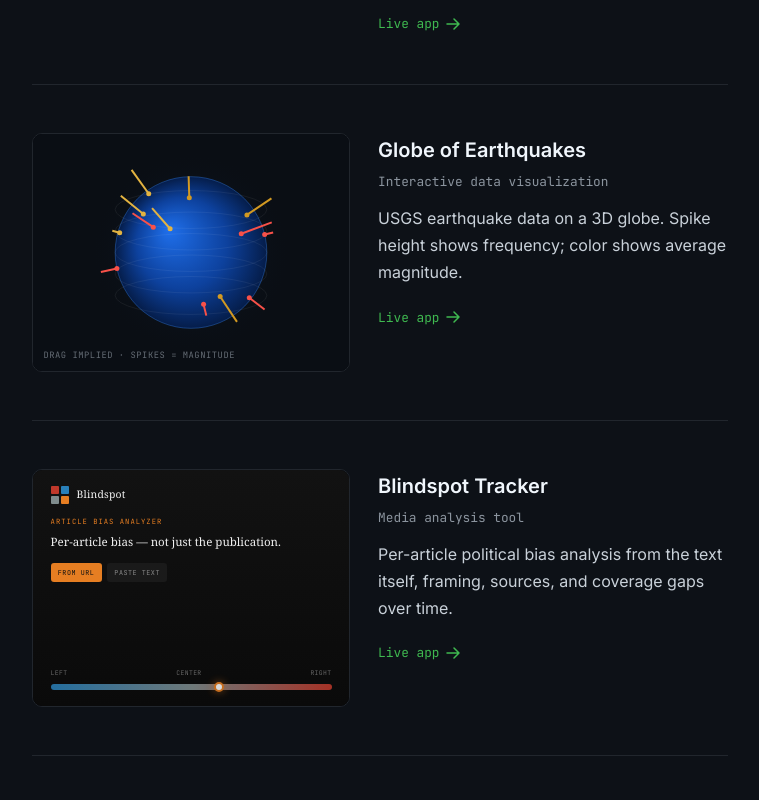
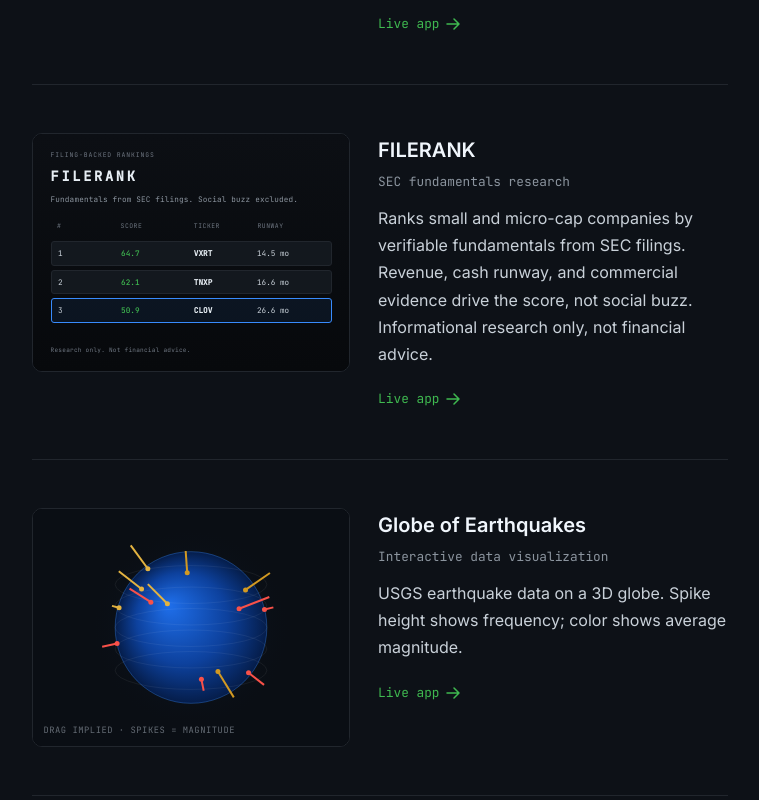
Before and after one commit to P0RTSIDE/PersonalPortfolio, a React (Vite) app: page / in a window 1280 px wide. Shown: the part 1560-2360 px from the top of the page, without its empty margins (260-1019 px from the left). Built offline with nearby package versions, Linux system fonts and the light colour scheme.

Commit message:
Add FILERANK penny stock research project to portfolio.

```diff
--- /dev/null
+++ b/src/components/previews/FilerrankPreview.tsx
@@ -0,0 +1,42 @@
+import { useEffect, useState } from "react";
+
+const ROWS = [
+  { rank: 1, ticker: "VXRT", score: 64.7, runway: "14.5 mo" },
+  { rank: 2, ticker: "TNXP", score: 62.1, runway: "16.6 mo" },
+  { rank: 3, ticker: "CLOV", score: 50.9, runway: "26.6 mo" }
+] as const;
+
+/** Mini FILERANK leaderboard with animated score highlight. */
+export function FilerrankPreview() {
+  const [active, setActive] = useState(0);
+
+  useEffect(() => {
+    const id = setInterval(() => setActive((a) => (a + 1) % ROWS.length), 2600);
+    return () => clearInterval(id);
+  }, []);
+
+  return (
+    <div className="preview preview--filerrank">
+      <p className="fr-kicker">Filing-backed rankings</p>
+      <p className="fr-brand">FILERANK</p>
+      <p className="fr-tagline">Fundamentals from SEC filings. Social buzz excluded.</p>
+      <div className="fr-table" role="presentation">
+        <div className="fr-head">
+          <span>#</span>
+          <span>Score</span>
+          <span>Ticker</span>
+          <span>Runway</span>
+        </div>
+        {ROWS.map((row, i) => (
+          <div key={row.ticker} className={`fr-row${active === i ? " fr-row--active" : ""}`}>
+            <span>{row.rank}</span>
+            <span className="fr-score">{row.score.toFixed(1)}</span>
+            <span className="fr-ticker">{row.ticker}</span>
+            <span>{row.runway}</span>
+          </div>
+        ))}
+      </div>
+      <p className="fr-note">Research only. Not financial advice.</p>
+    </div>
+  );
+}
--- a/src/components/previews/index.tsx
+++ b/src/components/previews/index.tsx
@@ -1,6 +1,7 @@
 import type { PreviewId } from "../../projects";
 import { BlindspotPreview } from "./BlindspotPreview";
 import { DeforestationPreview } from "./DeforestationPreview";
+import { FilerrankPreview } from "./FilerrankPreview";
 import { GlobePreview } from "./GlobePreview";
 import { ToesDownPreview } from "./ToesDownPreview";
 
@@ -14,5 +15,7 @@
       return <ToesDownPreview />;
     case "deforestation":
       return <DeforestationPreview />;
+    case "filerrank":
+      return <FilerrankPreview />;
   }
 }
--- a/src/index.css
+++ b/src/index.css
@@ -312,6 +312,92 @@
   text-transform: uppercase;
   color: rgba(139, 148, 158, 0.7);
   pointer-events: none;
+}
+
+/* FILERANK mini UI */
+.preview--filerrank {
+  padding: 1rem 1.1rem;
+  background: linear-gradient(180deg, #0c0f14 0%, #07090c 100%);
+  font-family: var(--mono);
+  overflow: hidden;
+}
+
+.fr-kicker {
+  margin: 0;
+  font-size: 0.4rem;
+  letter-spacing: 0.14em;
+  text-transform: uppercase;
+  color: #6e7681;
+}
+
+.fr-brand {
+  margin: 0.25rem 0 0;
+  font-size: 0.85rem;
+  font-weight: 600;
+  letter-spacing: 0.2em;
+  color: #e6edf3;
+}
+
+.fr-tagline {
+  margin: 0.35rem 0 0.75rem;
+  font-size: 0.48rem;
+  line-height: 1.4;
+  color: #8b949e;
+  letter-spacing: 0.02em;
+}
+
+.fr-table {
+  flex: 1;
+  display: flex;
+  flex-direction: column;
+  gap: 0.25rem;
+  font-size: 0.48rem;
+  color: #c9d1d9;
+}
+
+.fr-head,
+.fr-row {
+  display: grid;
+  grid-template-columns: 1.2fr 1.4fr 1.2fr 1.4fr;
+  gap: 0.35rem;
+  align-items: center;
+  padding: 0.3rem 0.4rem;
+  border-radius: 3px;
+}
+
+.fr-head {
+  color: #6e7681;
+  text-transform: uppercase;
+  letter-spacing: 0.08em;
+  font-size: 0.4rem;
+}
+
+.fr-row {
+  background: rgba(22, 27, 34, 0.85);
+  border: 1px solid #21262d;
+  transition: border-color 0.25s ease, background 0.25s ease;
+}
+
+.fr-row--active {
+  border-color: #388bfd;
+  background: rgba(56, 139, 253, 0.08);
+}
+
+.fr-score {
+  color: #3fb950;
+  font-weight: 500;
+}
+
+.fr-ticker {
+  font-weight: 600;
+  color: #e6edf3;
+}
+
+.fr-note {
+  margin: 0.65rem 0 0;
+  font-size: 0.38rem;
+  color: #6e7681;
+  letter-spacing: 0.04em;
 }
 
 /* Forest clearing map mini UI */
--- a/src/projects.ts
+++ b/src/projects.ts
@@ -1,4 +1,4 @@
-export type PreviewId = "globe" | "blindspot" | "toes-down" | "deforestation";
+export type PreviewId = "globe" | "blindspot" | "toes-down" | "deforestation" | "filerrank";
 
 export interface Project {
   title: string;
@@ -18,6 +18,15 @@
     url: "https://illegal-deforestation-detector.vercel.app/",
     preview: "deforestation",
     image: "/projects/deforestation.png"
+  },
+  {
+    title: "FILERANK",
+    subtitle: "SEC fundamentals research",
+    description:
+      "Ranks small and micro-cap companies by verifiable fundamentals from SEC filings. Revenue, cash runway, and commercial evidence drive the score, not social buzz. Informational research only, not financial advice.",
+    url: "https://penny-stock-tracker.vercel.app/",
+    preview: "filerrank",
+    image: "/projects/filerrank.png"
   },
   {
     title: "Globe of Earthquakes",
```
